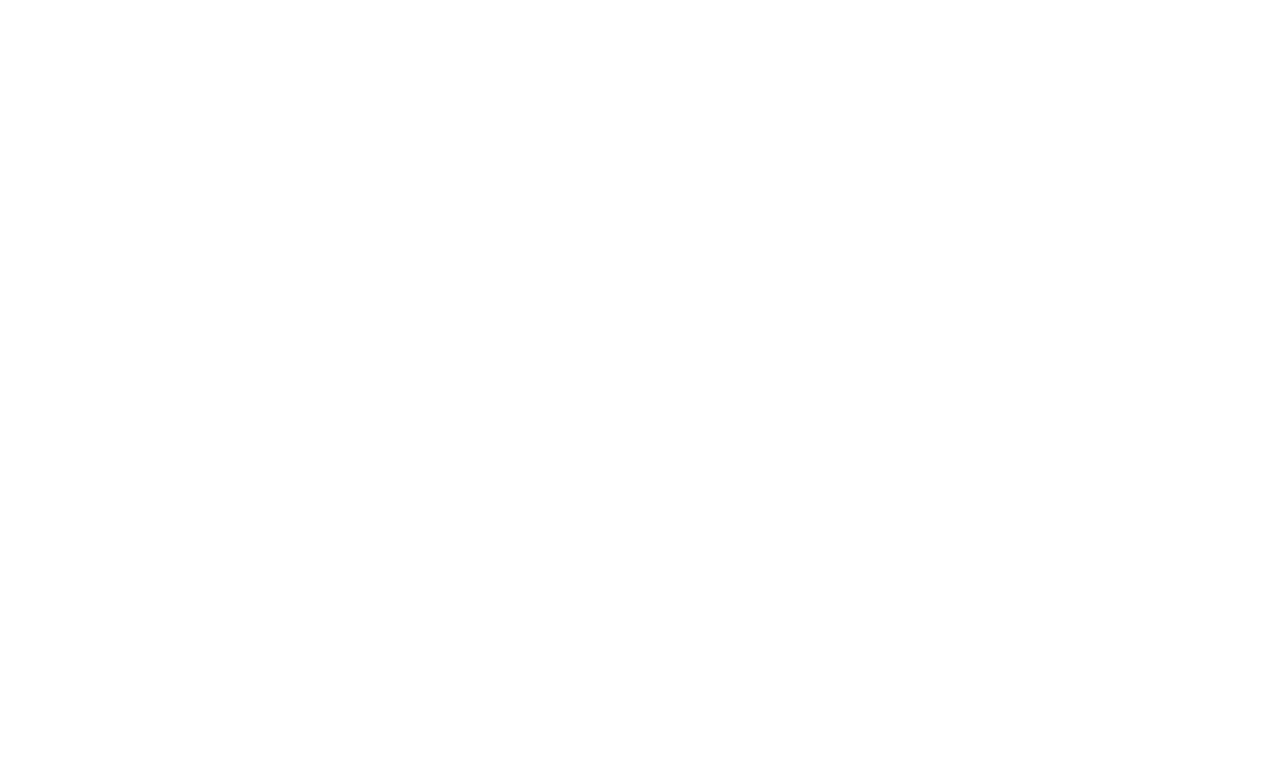
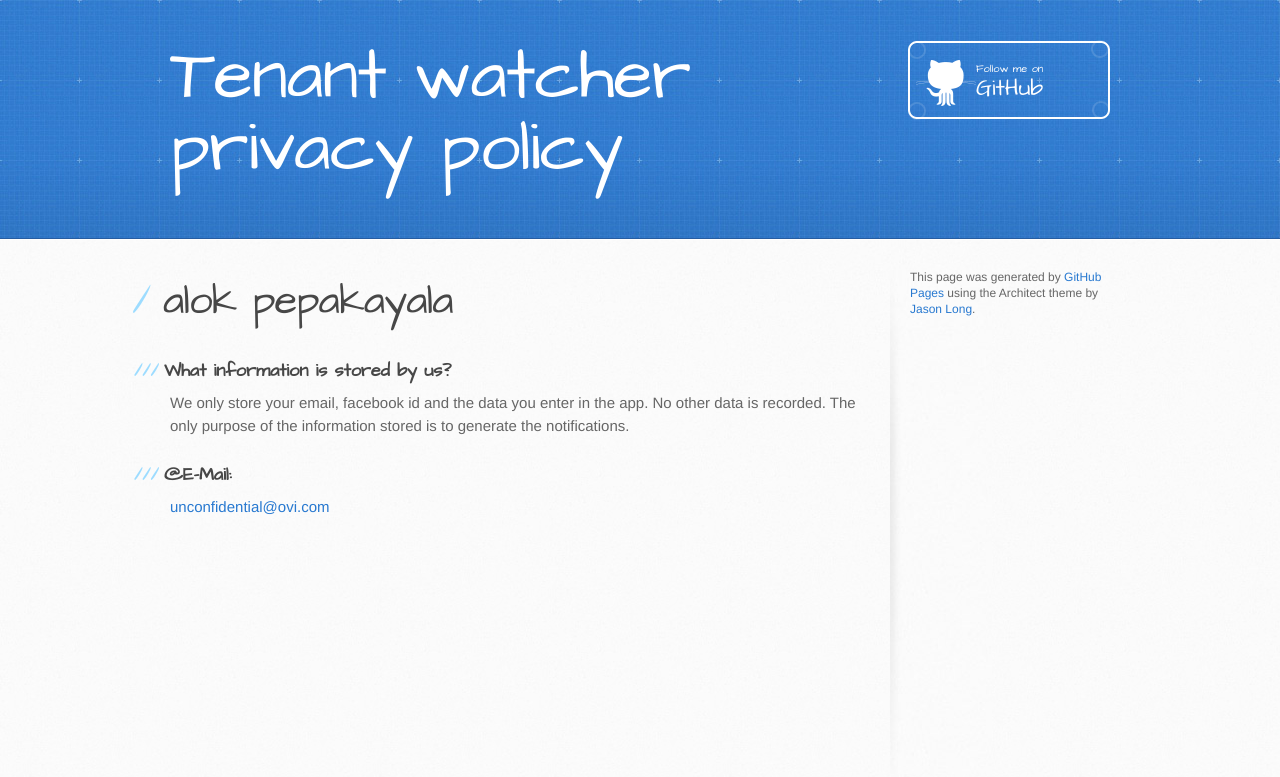
Before and after one commit to a10k/a10k.github.com, a plain HTML site: page tenantwatcherprivacypolicy.html in a window 1280 px wide. Drawn offline with Linux system fonts and the light colour scheme.

Commit message:
Update tenantwatcherprivacypolicy.html

```diff
--- a/tenantwatcherprivacypolicy.html
+++ b/tenantwatcherprivacypolicy.html
@@ -1,2 +1,53 @@
+<!DOCTYPE html>
 <html>
+  <head>
+    <meta charset='utf-8'>
+    <meta http-equiv="X-UA-Compatible" content="chrome=1">
+    <meta name="viewport" content="width=device-width, initial-scale=1, maximum-scale=1">
+    <link href='https://fonts.googleapis.com/css?family=Architects+Daughter' rel='stylesheet' type='text/css'>
+    <link rel="stylesheet" type="text/css" href="stylesheets/stylesheet.css" media="screen" />
+    <link rel="stylesheet" type="text/css" href="stylesheets/pygment_trac.css" media="screen" />
+    <link rel="stylesheet" type="text/css" href="stylesheets/print.css" media="print" />
+
+    <!--[if lt IE 9]>
+    <script src="//html5shiv.googlecode.com/svn/trunk/html5.js"></script>
+    <![endif]-->
+
+    <title>Tenant watcher app privacy policy</title>
+  </head>
+
+  <body>
+    <header>
+      <div class="inner">
+        <h1>Tenant watcher privacy policy</h1>
+        <h2></h2>
+        <a href="https://github.com/a10k" class="button"><small>Follow me on</small>GitHub</a>
+      </div>
+    </header>
+
+    <div id="content-wrapper">
+      <div class="inner clearfix">
+        <section id="main-content">
+          <h1>alok pepakayala</h1>
+
+<h3>What information is stored by us?</h3>
+
+
+<p>We only store your email, facebook id and the data you enter in the app. No other data is recorded. The only purpose of the information stored is to generate the notifications. </p>
+
+<h3>@E-Mail:</h3>
+
+<p><a href="mailto:unconfidential@ovi.com">unconfidential@ovi.com</a></p>
+        </section>
+
+        <aside id="sidebar">
+
+
+          <p>This page was generated by <a href="pages.github.com">GitHub Pages</a> using the Architect theme by <a href="http://twitter.com/jasonlong">Jason Long</a>.</p>
+        </aside>
+      </div>
+    </div>
+
+
+  </body>
 </html>
```
